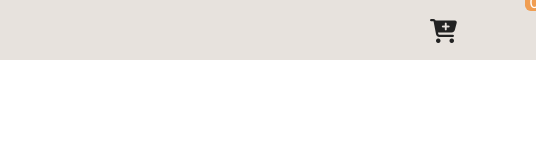
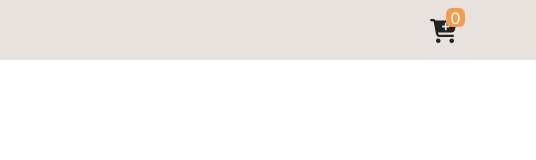
Before and after one commit to tsimeonov/E-Commerce-Shopping-Cart-JS, a plain HTML site: page index.html in a window 1280 px wide. Shown: the full height of the page, 744-1280 px from the left. Drawn offline with Linux system fonts and the light colour scheme.

Commit message:
Update index.html

```diff
--- a/index.html
+++ b/index.html
@@ -19,7 +19,7 @@
 					<i class="fas fa-bars"></i>
 				</span>
 				<img src="./images/logo.svg" alt="store logo" />
-				<div class="card-btn">
+				<div class="cart-btn">
 					<span class="nav-icon">
 						<i class="fas fa-cart-plus"></i>
 					</span>
```
